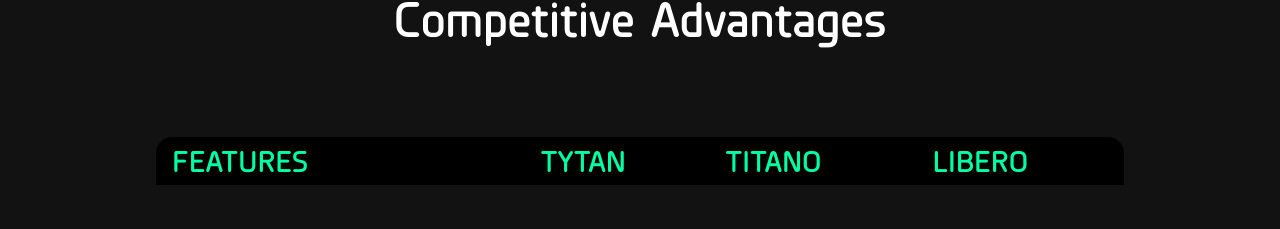
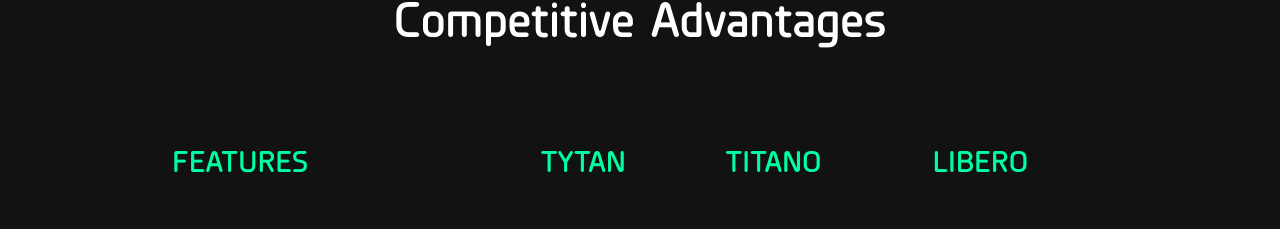
Before and after one commit to Tytan-Finance/Tytan-Landing, a Next.js app: page / in a window 1280 px wide. Shown: the part 6755-6984 px from the top of the page. Built offline with nearby package versions, Linux system fonts and the light colour scheme; a web font is replaced by a local one.

Commit message:
fix competitive section

```diff
--- a/components/HomePage/CompetitiveAdvantagesSection.tsx
+++ b/components/HomePage/CompetitiveAdvantagesSection.tsx
@@ -193,10 +193,10 @@ const CompetitiveAdvantagesSection: React.FC<Props> = () => {
                         {/*// <!-- head -->*/}
                         <thead>
                         <tr>
-                            <th className={`text-[30px] text-green font-Planer-DemiBold`}>Features</th>
-                            <th className={`text-[30px] text-green font-Planer-DemiBold`}>Tytan</th>
-                            <th className={`text-[30px] text-green font-Planer-DemiBold`}>Titano</th>
-                            <th className={`text-[30px] text-green font-Planer-DemiBold`}>Libero</th>
+                            <th className={`text-[30px] text-green font-Planer-DemiBold compare`}>Features</th>
+                            <th className={`text-[30px] text-green font-Planer-DemiBold compare`}>Tytan</th>
+                            <th className={`text-[30px] text-green font-Planer-DemiBold compare`}>Titano</th>
+                            <th className={`text-[30px] text-green font-Planer-DemiBold compare`}>Libero</th>
                         </tr>
                         </thead>
 
--- a/styles/globals.css
+++ b/styles/globals.css
@@ -19,6 +19,9 @@
         background-color: rgb(18 18 18 / var(--tw-bg-opacity));
     }
 
+    .compare {
+        background: #121212
+    }
     .menu {
         --tw-bg-opacity: 1;
         background-color: rgb(18 18 18 / var(--tw-bg-opacity));
```
